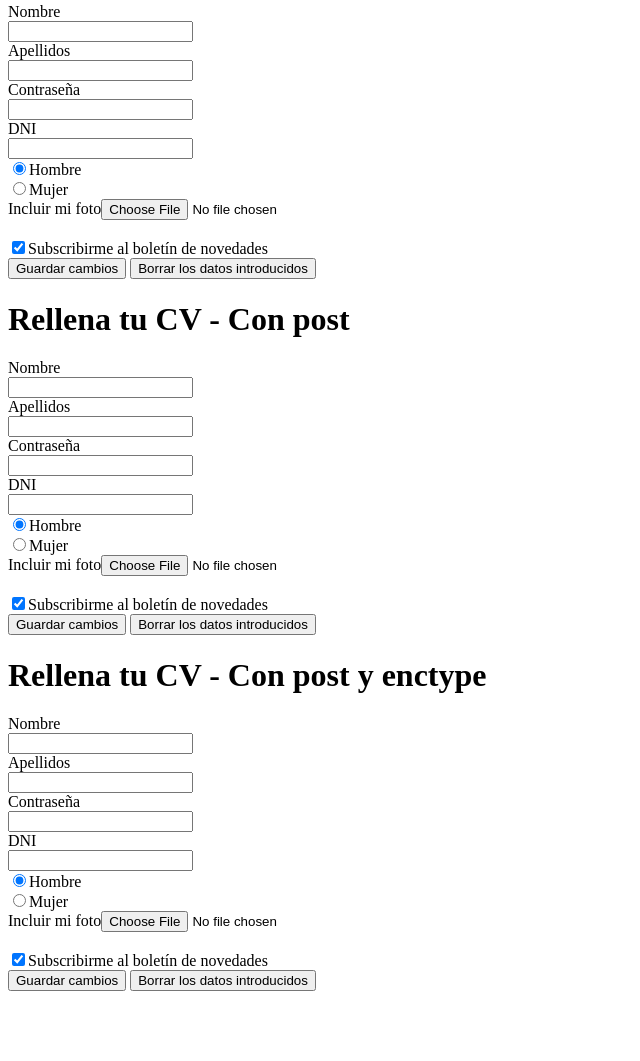
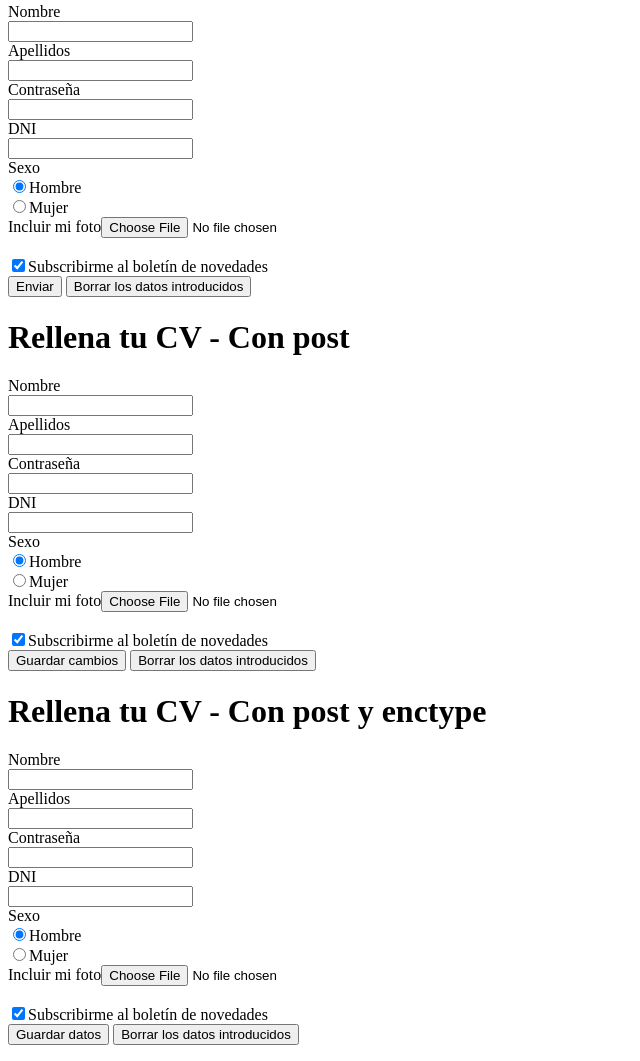
Before and after one commit to Aitorzubizarret/dam-2015, a plain HTML site: page XHTML/ej05/index.html in a window 1280 px wide. Shown: the part 63-1124 px from the top of the page, without its empty margins (0-640 px from the left). Before the commit the page ends 1070 px from the top, so only its background shows below. Drawn offline with Linux system fonts and the light colour scheme.

Commit message:
Actualización

```diff
--- a/XHTML/ej05/index.html
+++ b/XHTML/ej05/index.html
@@ -22,6 +22,8 @@
 			<br/>
 			<input type="text" name="dni">
 			<br/>
+			<label for="">Sexo</label>
+			<br/>
 			<input type="radio" name="sexo" value="Hombre" checked=""><label for="">Hombre</label>
 			<br/>
 			<input type="radio" name="sexo" value="Mujer"><label for="">Mujer</label>
@@ -30,14 +32,14 @@
 			<br/>
 			<label for=""></label>
 			<br/>
-			<input type="checkbox" name="spam" value="1" checked=" "><label for="">Subscribirme al boletín de novedades</label>
+			<input type="checkbox" name="newsletter" value="1" checked=" "><label for="">Subscribirme al boletín de novedades</label>
 			<br/>
-			<input type="submit" value="Guardar cambios">
+			<input type="submit" value="Enviar" name="Guardar">
 			<input type="reset" value="Borrar los datos introducidos">
 		</form>
 
 		<h1>Rellena tu CV - Con post</h1>
-		<form action="http://192.168.1.65/dam-2015/XHTML/post.php">
+		<form action="http://192.168.1.65/dam-2015/XHTML/post.php" method="post">
 			<label for="nombre">Nombre</label>
 			<br/>
 			<input type="text" name="nombre">
@@ -54,6 +56,8 @@
 			<br/>
 			<input type="text" name="dni">
 			<br/>
+			<label for="">Sexo</label>
+			<br/>
 			<input type="radio" name="sexo" value="Hombre" checked=""><label for="">Hombre</label>
 			<br/>
 			<input type="radio" name="sexo" value="Mujer"><label for="">Mujer</label>
@@ -62,7 +66,7 @@
 			<br/>
 			<label for=""></label>
 			<br/>
-			<input type="checkbox" name="spam" value="1" checked=" "><label for="">Subscribirme al boletín de novedades</label>
+			<input type="checkbox" name="newsletter" value="1" checked=" "><label for="">Subscribirme al boletín de novedades</label>
 			<br/>
 			<input type="submit" value="Guardar cambios">
 			<input type="reset" value="Borrar los datos introducidos">
@@ -86,6 +90,8 @@
 			<br/>
 			<input type="text" name="dni">
 			<br/>
+			<label for="">Sexo</label>
+			<br/>
 			<input type="radio" name="sexo" value="Hombre" checked=""><label for="">Hombre</label>
 			<br/>
 			<input type="radio" name="sexo" value="Mujer"><label for="">Mujer</label>
@@ -94,9 +100,9 @@
 			<br/>
 			<label for=""></label>
 			<br/>
-			<input type="checkbox" name="spam" value="1" checked=" "><label for="">Subscribirme al boletín de novedades</label>
+			<input type="checkbox" name="newsletter" value="1" checked=" "><label for="">Subscribirme al boletín de novedades</label>
 			<br/>
-			<input type="submit" value="Guardar cambios">
+			<input type="submit" value="Guardar datos" name="enviar">
 			<input type="reset" value="Borrar los datos introducidos">
 		</form>
 	</body>
```
